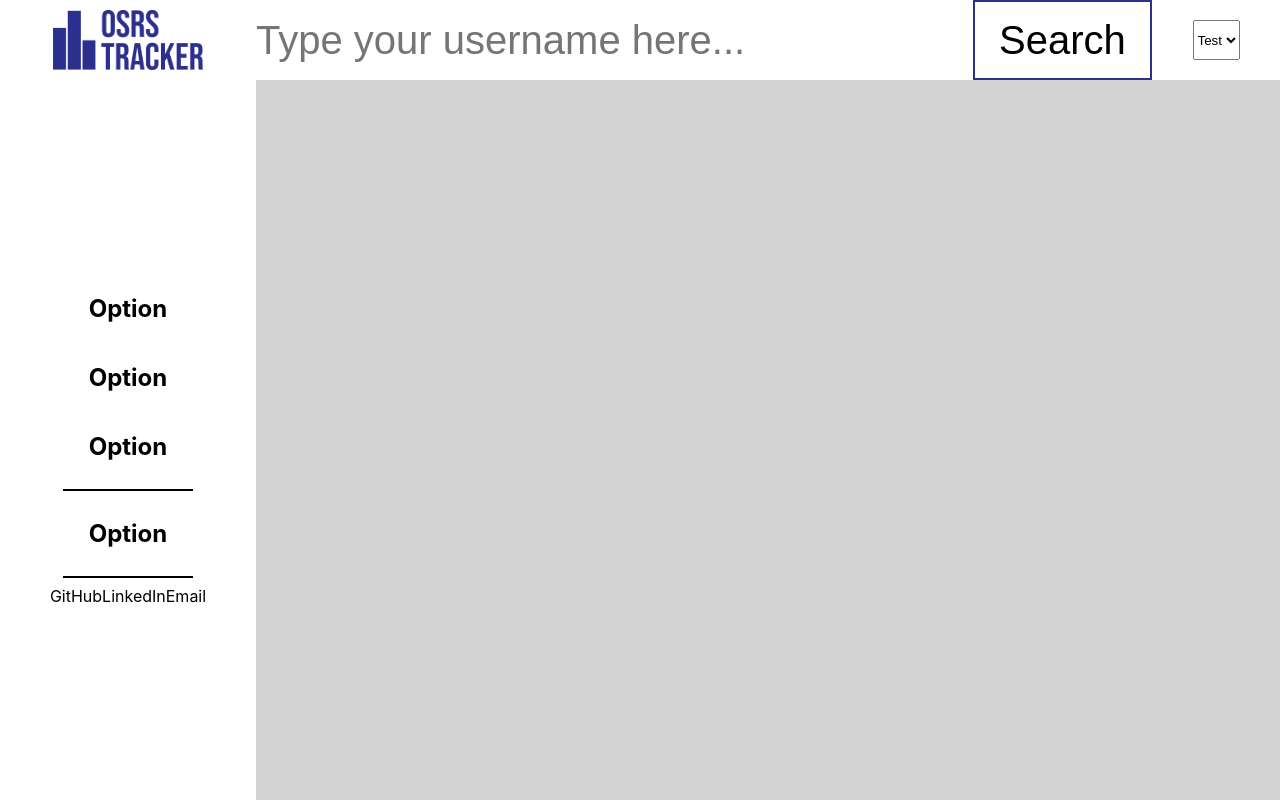
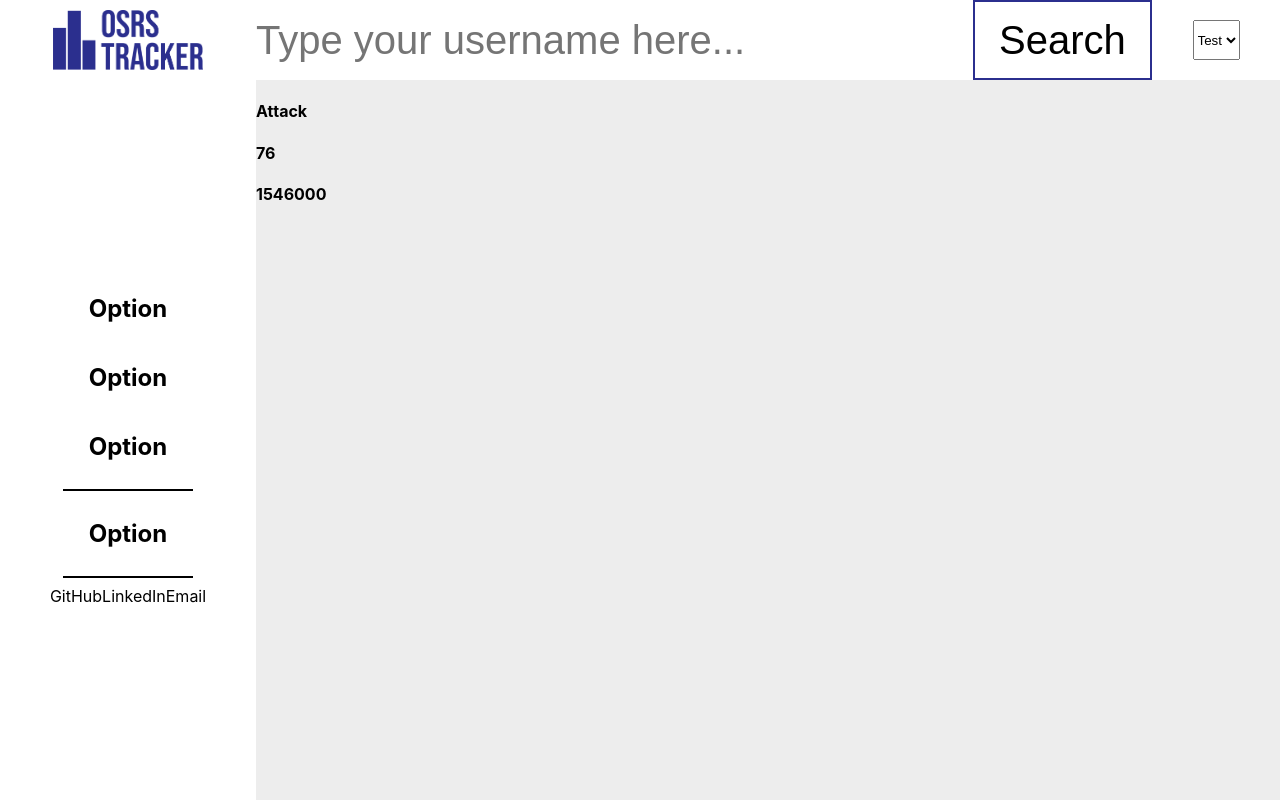
Before and after one commit to SavoieJu/DashboardXP, a React (Create React App) app in the folder dashboard_xp/: page / in a window 1280 px wide. Built offline with nearby package versions, Linux system fonts and the light colour scheme.

Commit message:
Basic structure for Levels in Dashboard

```diff
--- a/dashboard_xp/src/components/dashboard/dashboard.js
+++ b/dashboard_xp/src/components/dashboard/dashboard.js
@@ -1,10 +1,11 @@
 import React from "react";
+import Levels from './levels.js';
 
 class Dashboard extends React.Component{
     render(){
         return (
           <div className="dashboard">
-
+            <Levels></Levels>
           </div>
        );
     }
--- /dev/null
+++ b/dashboard_xp/src/components/dashboard/levels.js
@@ -0,0 +1,14 @@
+import React from "react";
+import Skill from './skill.js';
+
+class Levels extends React.Component{
+    render(){
+        return (
+          <div className="levels">
+            <Skill skillName="Attack" level="76" experience="1546000"></Skill>
+          </div>
+       );
+    }
+}
+
+export default Levels;
--- /dev/null
+++ b/dashboard_xp/src/components/dashboard/skill.js
@@ -0,0 +1,15 @@
+import React from "react";
+
+class Skill extends React.Component{
+    render(){
+        return (
+          <div className="skill">
+            <div><h4>{this.props.skillName}</h4></div>
+            <div><h4>{this.props.level}</h4></div>
+            <div><h4>{this.props.experience}</h4></div>
+          </div>
+       );
+    }
+}
+
+export default Skill;
--- a/dashboard_xp/src/css/style.css
+++ b/dashboard_xp/src/css/style.css
@@ -162,6 +162,9 @@
 }
 
 /*
+    Desc: Layout for the levels section of the dashboard
+*/
+/*
     # Styling
 */
 /*
@@ -201,6 +204,10 @@
     Desc: Styling for the dashboard
 */
 .dashboard {
-  background-color: lightgrey;
+  background-color: #ededed;
 }
+
+/*
+    Desc: Styling for the levels section of the dashboard
+*/
 /*# sourceMappingURL=style.css.map */
--- /dev/null
+++ b/dashboard_xp/src/sass/layout/_levels.scss
@@ -0,0 +1,3 @@
+/*
+    Desc: Layout for the levels section of the dashboard
+*/
--- a/dashboard_xp/src/sass/style.scss
+++ b/dashboard_xp/src/sass/style.scss
@@ -10,6 +10,7 @@
 @import "layout/_header.scss";
 @import "layout/_navigation.scss";
 @import "layout/_dashboard.scss";
+@import "layout/_levels.scss";
 
 /*
     # Styling
@@ -17,3 +18,4 @@
 @import "styling/_header.scss";
 @import "styling/_navigation.scss";
 @import "styling/_dashboard.scss";
+@import "styling/_levels.scss";
--- a/dashboard_xp/src/sass/styling/_dashboard.scss
+++ b/dashboard_xp/src/sass/styling/_dashboard.scss
@@ -3,5 +3,5 @@
 */
 
 .dashboard {
-    background-color: lightgrey;
+    background-color: #ededed;
 }
--- /dev/null
+++ b/dashboard_xp/src/sass/styling/_levels.scss
@@ -0,0 +1,3 @@
+/*
+    Desc: Styling for the levels section of the dashboard
+*/
```
Also changed, not shown: 1 other file (tests, documents, lock files or other folders).
